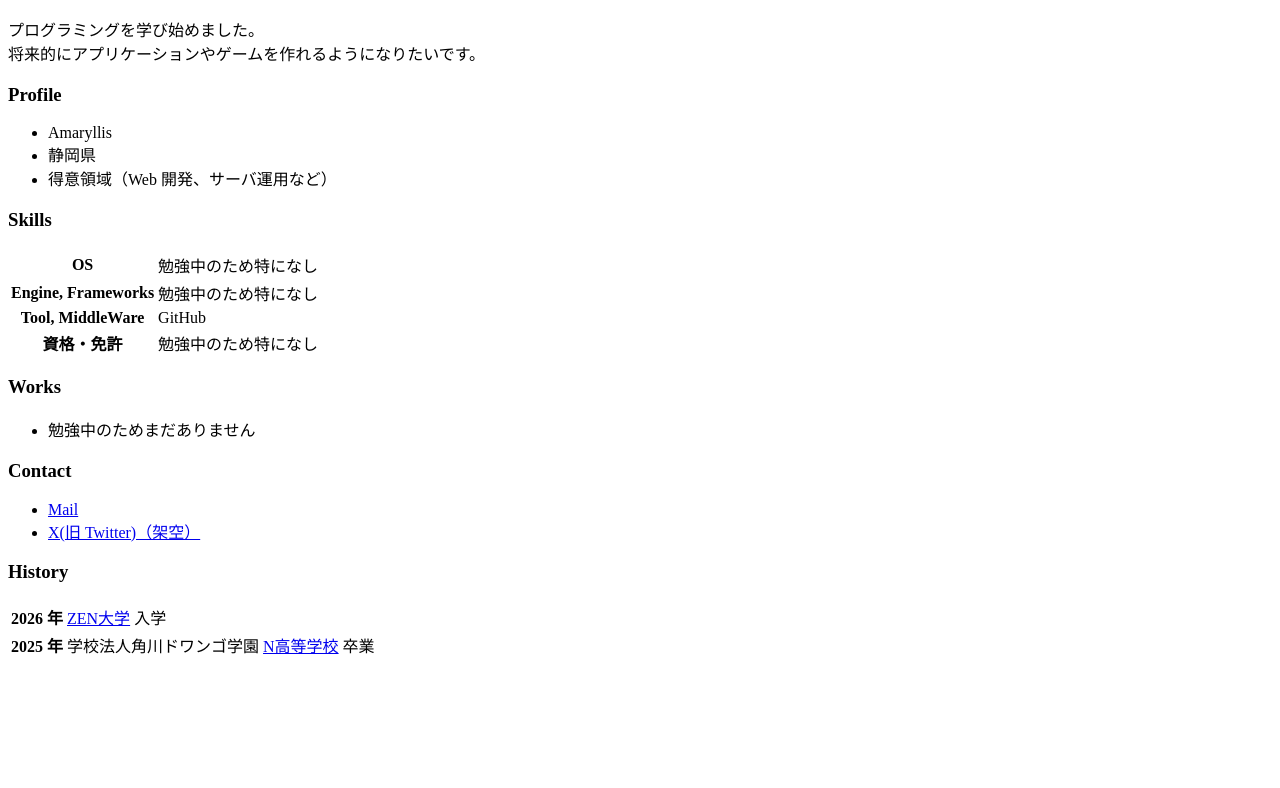
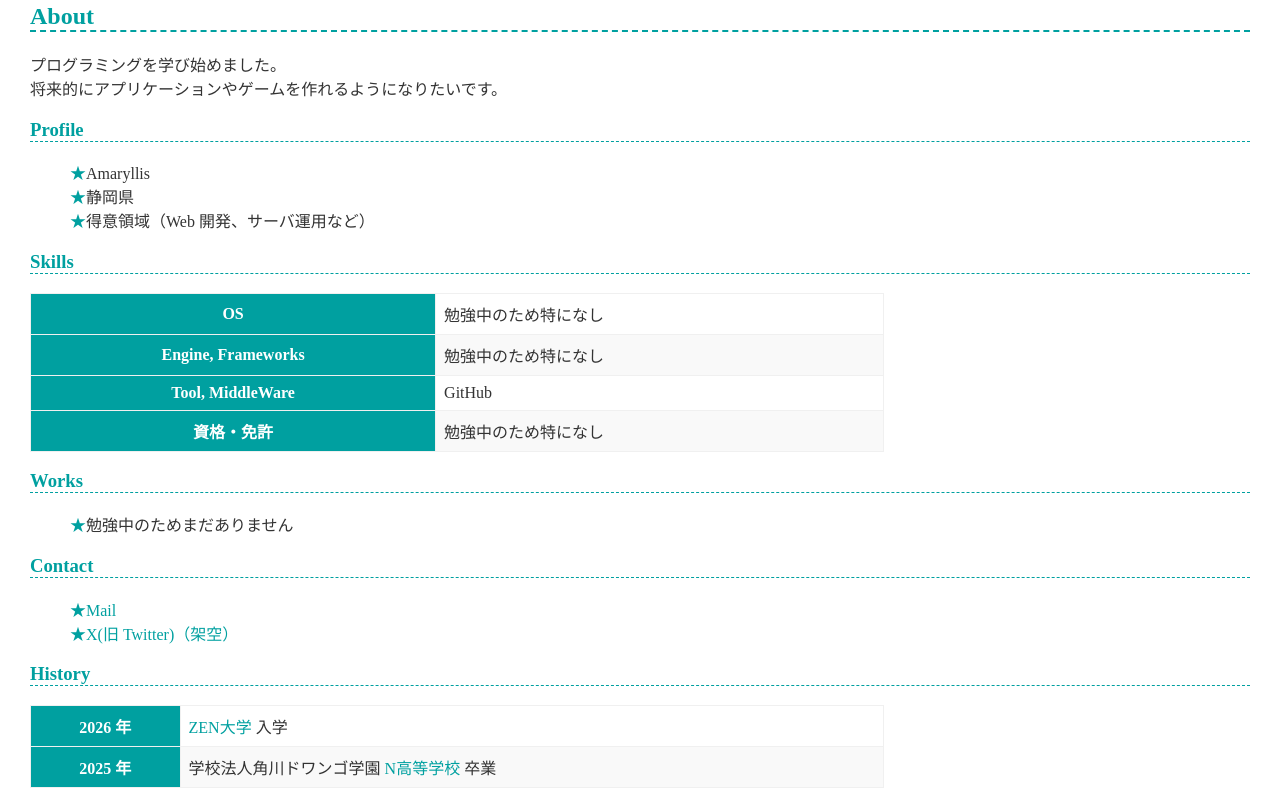
Before and after one commit to Amaryllis086/amaryllis086.github.io, a plain HTML site: page index.html in a window 1280 px wide. Shown: the part 110-898 px from the top of the page. Before the commit the page ends 800 px from the top, so only its background shows below. Drawn offline with Linux system fonts and the light colour scheme.

Commit message:
ミス修正

```diff
--- a/index.html
+++ b/index.html
@@ -3,7 +3,7 @@
   <head>
     <meta charset="utf-8">
     <meta name="viewport" content="width=device-width, initial-scale=1">
-    <link href ="style.css" rel="styleseet">
+    <link href ="style.css" rel="stylesheet">
     <title>Amaryllisのポートフォリオ</title>
   </head>
   <body>
```
